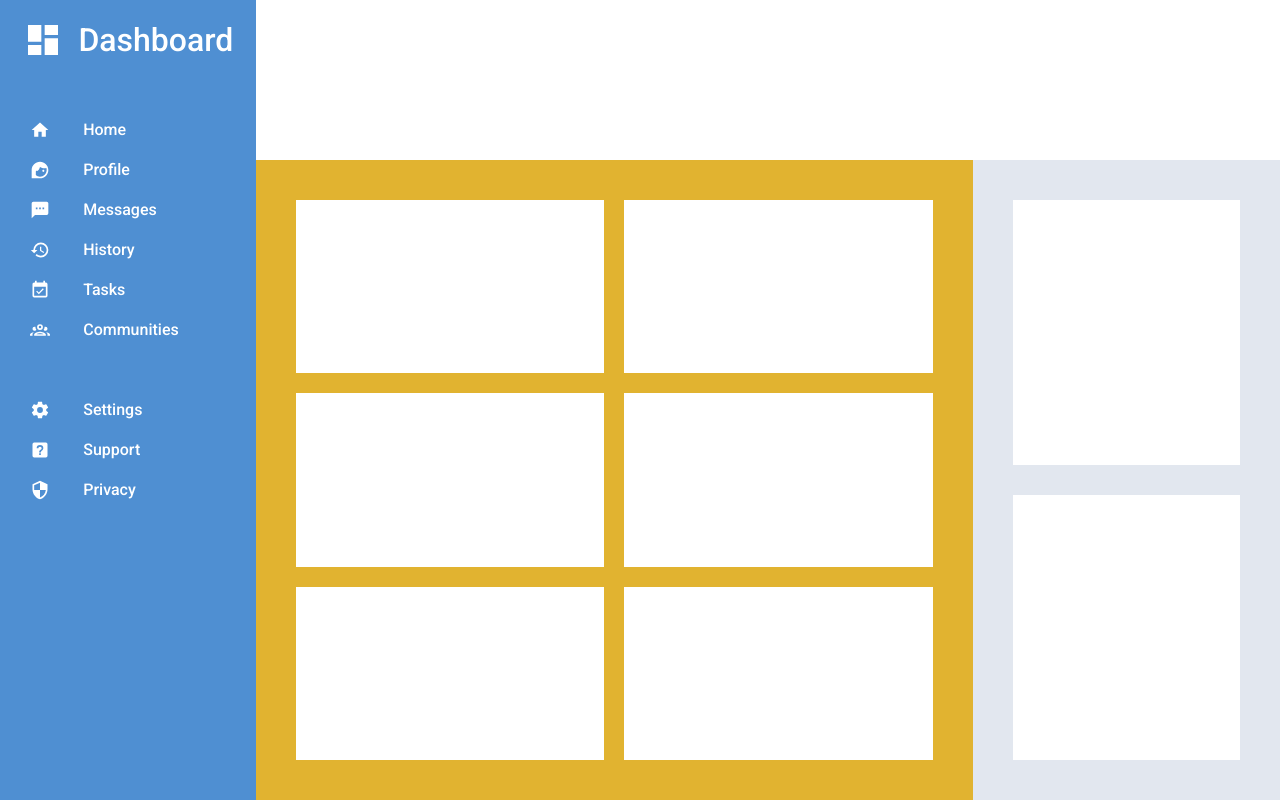
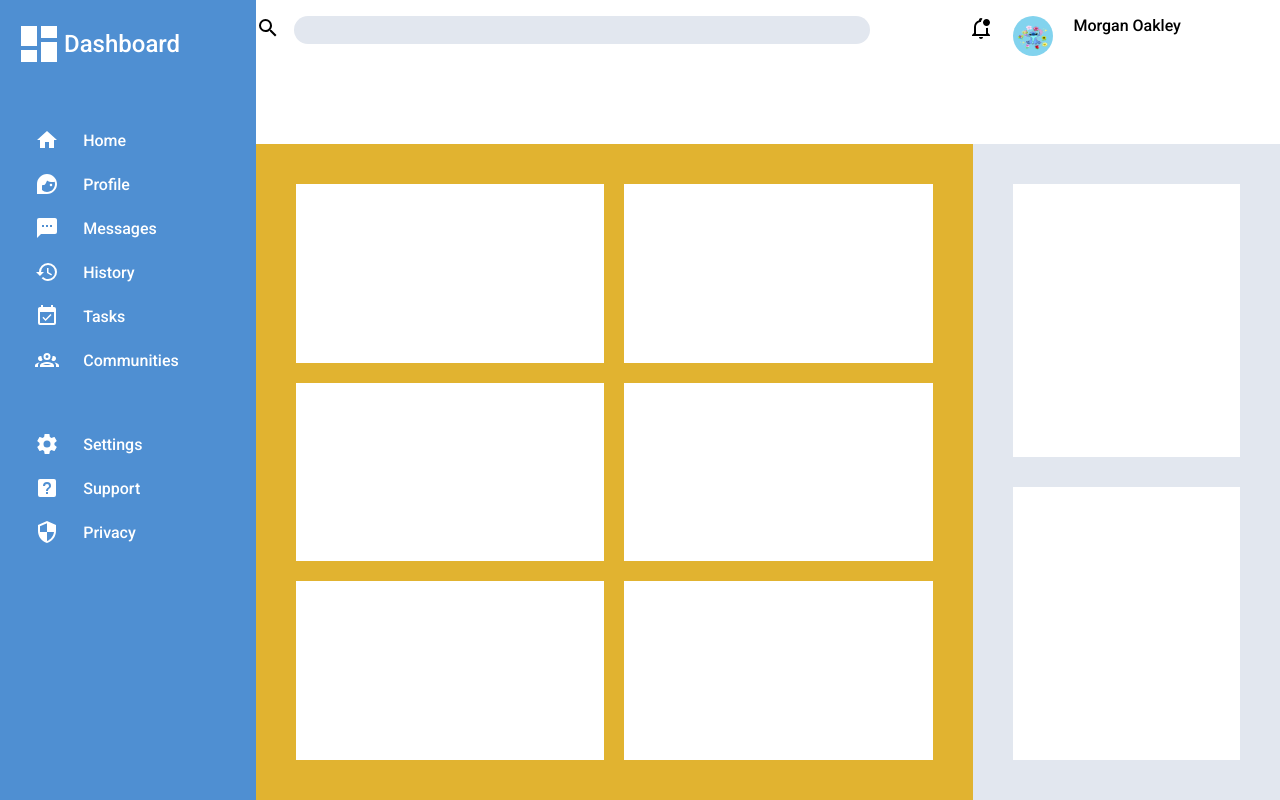
Before and after one commit to San-ar/admin_dashboard, a plain HTML site: page index.html in a window 1280 px wide. Drawn offline with Linux system fonts and the light colour scheme.

Commit message:
Add Styling

```diff
--- a/index.html
+++ b/index.html
@@ -63,7 +63,18 @@
     </div>
     <div class="homepage">
         <div class="header">
-
+           <div class="top">
+            <div class="search">
+                <svg xmlns="http://www.w3.org/2000/svg" viewBox="0 0 24 24"><title>magnify</title><path d="M9.5,3A6.5,6.5 0 0,1 16,9.5C16,11.11 15.41,12.59 14.44,13.73L14.71,14H15.5L20.5,19L19,20.5L14,15.5V14.71L13.73,14.44C12.59,15.41 11.11,16 9.5,16A6.5,6.5 0 0,1 3,9.5A6.5,6.5 0 0,1 9.5,3M9.5,5C7,5 5,7 5,9.5C5,12 7,14 9.5,14C12,14 14,12 14,9.5C14,7 12,5 9.5,5Z" /></svg>
+                <input type="text">
+            </div>
+            <div class="profile">
+                <svg xmlns="http://www.w3.org/2000/svg" viewBox="0 0 24 24"><title>bell-badge-outline</title><path d="M19 17V11.8C18.5 11.9 18 12 17.5 12H17V18H7V11C7 8.2 9.2 6 12 6C12.1 4.7 12.7 3.6 13.5 2.7C13.2 2.3 12.6 2 12 2C10.9 2 10 2.9 10 4V4.3C7 5.2 5 7.9 5 11V17L3 19V20H21V19L19 17M10 21C10 22.1 10.9 23 12 23S14 22.1 14 21H10M21 6.5C21 8.4 19.4 10 17.5 10S14 8.4 14 6.5 15.6 3 17.5 3 21 4.6 21 6.5" /></svg>
+                <img src="./assets/stitch.jpg" alt="Profile Picture">
+                <p>Morgan Oakley</p>
+            </div>
+           </div>
+           <div class="bottom"></div>
         </div>
         <div class="main-content">
             <div class="projects">
--- a/styles.css
+++ b/styles.css
@@ -13,39 +13,48 @@ body {
 
 }
 
+/* Sidebar */
+
 .sidebar {
     background-color: #4f8fd2;
     height: 100vh;
 }
 
+.sidebar svg {
+    height: 6vh;
+    padding-left: 15px;
+}
+
 .sidebar h1 {
     color: #ffffff;
-    font-size: 2em;
+    font-size: 1.5em;
     font-weight: 500;
 }
 
 .general svg,
 .help svg {
-    height: 20px;
+    height: 3vh;
 }
 
 .general > div,
 .help > div{
     padding-top: 20px;
     padding-left: 20px;
+    color: #ffffff;
+    font-weight: 500;
+    font-size: 1em;
+
     display: grid;
     grid-template-columns: 1fr 4fr;
-    color: #ffffff;
-    font-weight: 500;
     gap: 20px;
+    align-items: center;
 }
 
 .logo {
     display: grid;
-    grid-template-columns: 0.50fr 0.50fr;
+    grid-template-columns: 1fr 3fr;
     justify-content: center;
     align-items: center;
-    gap: 10px;
 
     padding-top: 20px;
     padding-bottom: 40px;
@@ -55,23 +64,66 @@ body {
     padding-top: 40px;
 }
 
-
+/* Homepage */
 .homepage {
     background-color: #e2e7ef;
     height: 100vh;
 
     display: grid;
-    grid-template-rows: 1fr 4fr;
+    grid-template-rows: 0.9fr 4.1fr;
 }
 
+/* Header */
 .header {
     background-color: #ffffff;
+    display: grid;
+    grid-template-rows: 1fr 1fr;
 }
+
+.header svg {
+    fill: black;
+    height:   3vh;
+}
+
+.top {
+    display: grid;
+    grid-template-columns: 3fr 2fr;
+    align-content: center;
+
+}
+
+.search {
+    display: grid;
+    grid-template-columns: 1fr 2fr;
+
+}
+
+.search input {
+    width: 45vw;
+    height: 3.5vh;
+    background-color: #e2e7ef;
+    border: none;
+    border-radius: 50px;
+}
+
+.top .profile {
+    display: grid;
+    grid-template-columns: auto auto auto;
+    justify-content: center;
+    gap: 20px;
+    font-weight: 500;
+}
+
+
+
+/* Main-content */
 
 .main-content {
     display: grid;
     grid-template-columns: 3.5fr 1.5fr;
 }
+
+/* Projects */
 
 .projects {
     background-color: #e1b330;
@@ -86,6 +138,8 @@ body {
 .card {
     background-color: #ffffff;
 }
+
+/* Extras */
 
 .extras {
 
@@ -104,7 +158,14 @@ body {
     background-color: #ffffff;
 }
 
+/* Misc. */
+
 svg {
-    width: 5vh;
     fill: #ffffff;
 }
+
+img {
+    height: 5vh;
+    width: 5vh;
+    border-radius: 50px;
+}
```
Also changed, not shown: assets/donkey.jpg (added), assets/poke.jpg (added), assets/stitch.jpg (added), assets/tangle.jpg (added), 1 other file.
